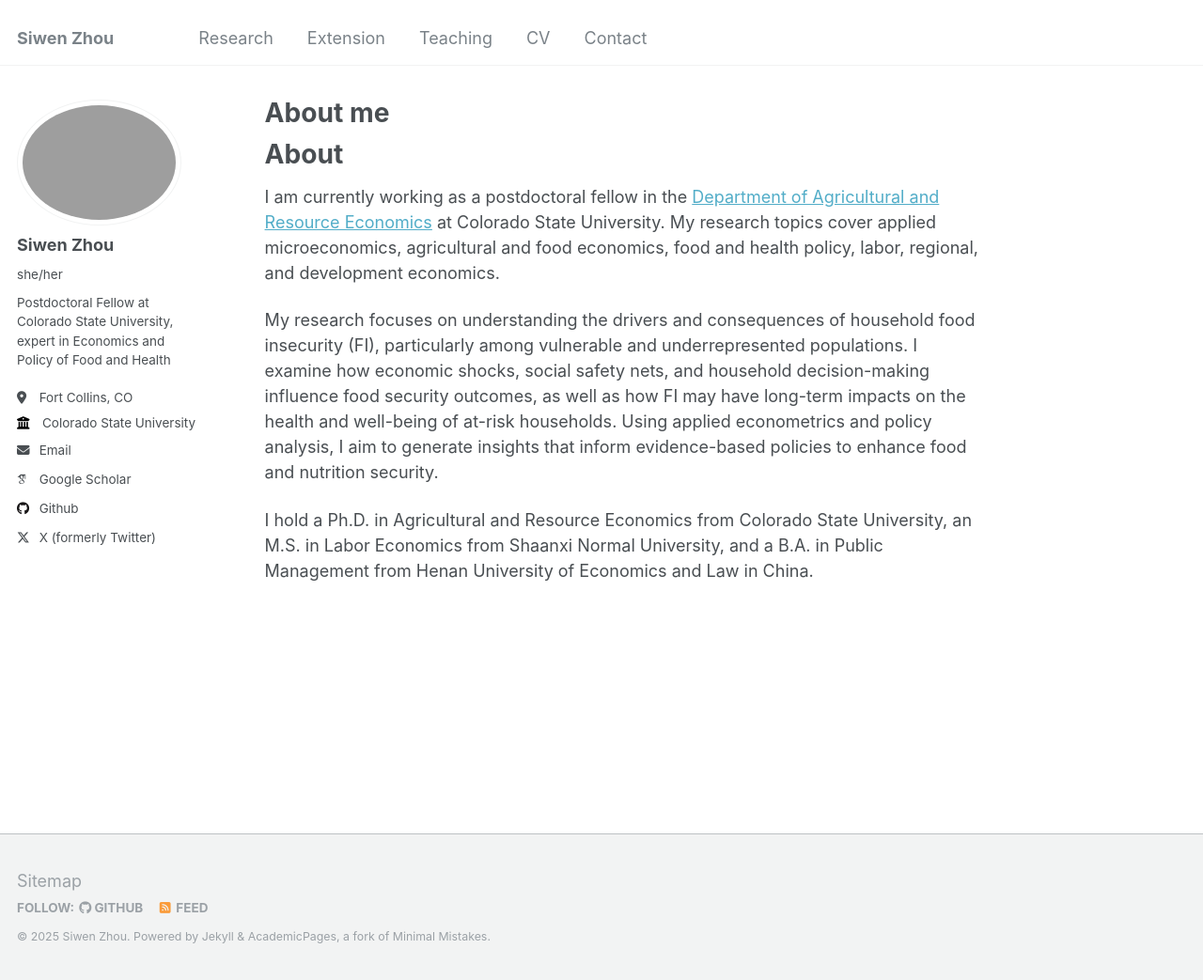
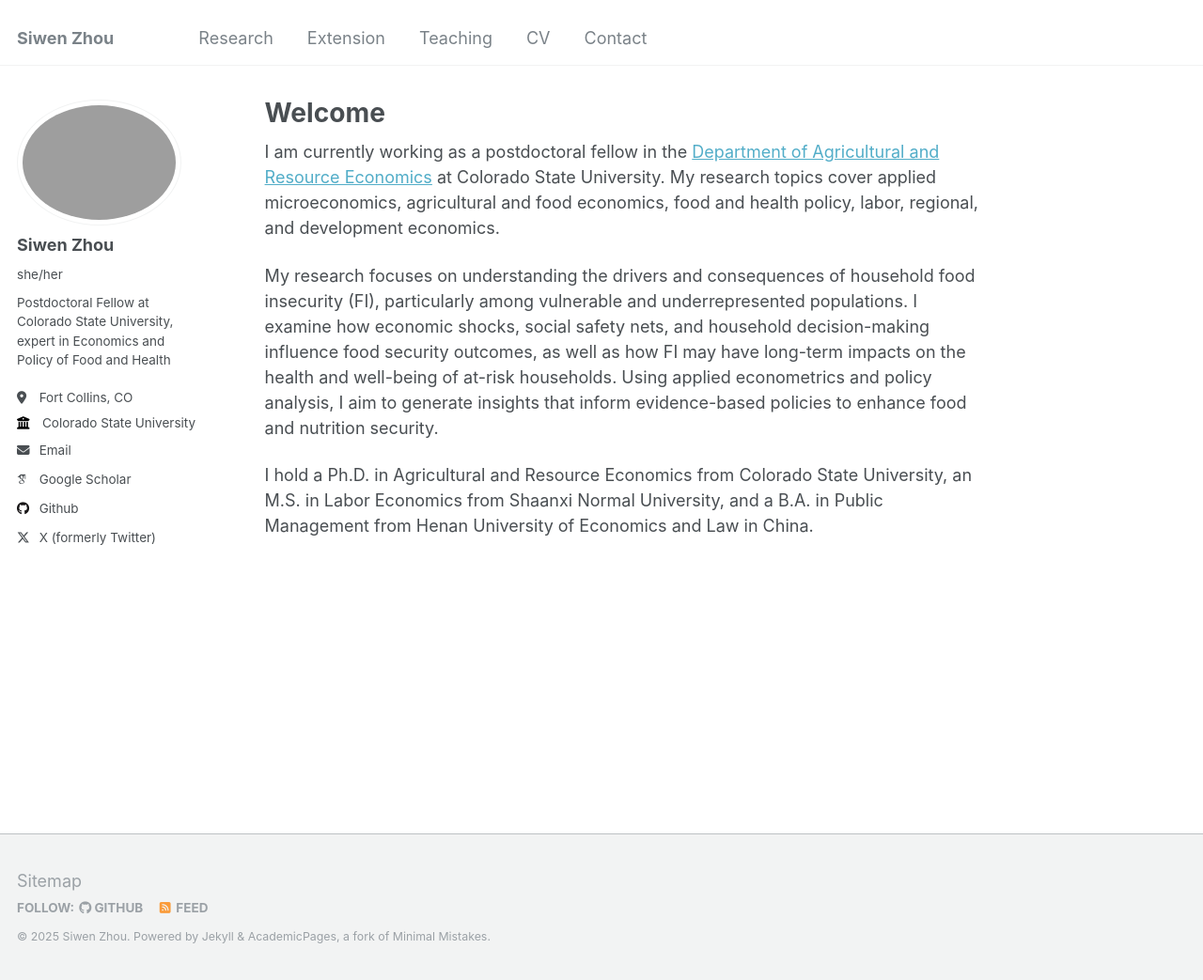
Before and after one commit to Siwen0625/Siwen0625.github.io, a Jekyll site: the page built from _pages/about.md, in a window 1280 px wide and 1043 px high. Shown: the whole window at 94% size. Built offline with Jekyll 4.4.1, drawn with Linux system fonts in a browser that asks for light colours; some web fonts are replaced.

Commit message:
Update about.md

```diff
--- a/_pages/about.md
+++ b/_pages/about.md
@@ -1,13 +1,10 @@
 ---
+layout: single
+title: "Welcome"
 permalink: /
-title: "About me"
 author_profile: true
-redirect_from:
-  - /about/
-  - /about.html
 ---
-About
-======
+
 I am currently working as a postdoctoral fellow in the [Department of Agricultural and Resource Economics]([https://pages.github.com/](https://agsci.colostate.edu/dare/)) at Colorado State University. My research topics cover applied microeconomics, agricultural and food economics, food and health policy, labor, regional, and development economics.
 
 My research focuses on understanding the drivers and consequences of household food insecurity (FI), particularly among vulnerable and underrepresented populations. I examine how economic shocks, social safety nets, and household decision-making influence food security outcomes, as well as how FI may have long-term impacts on the health and well-being of at-risk households. Using applied econometrics and policy analysis, I aim to generate insights that inform evidence-based policies to enhance food and nutrition security.
```
